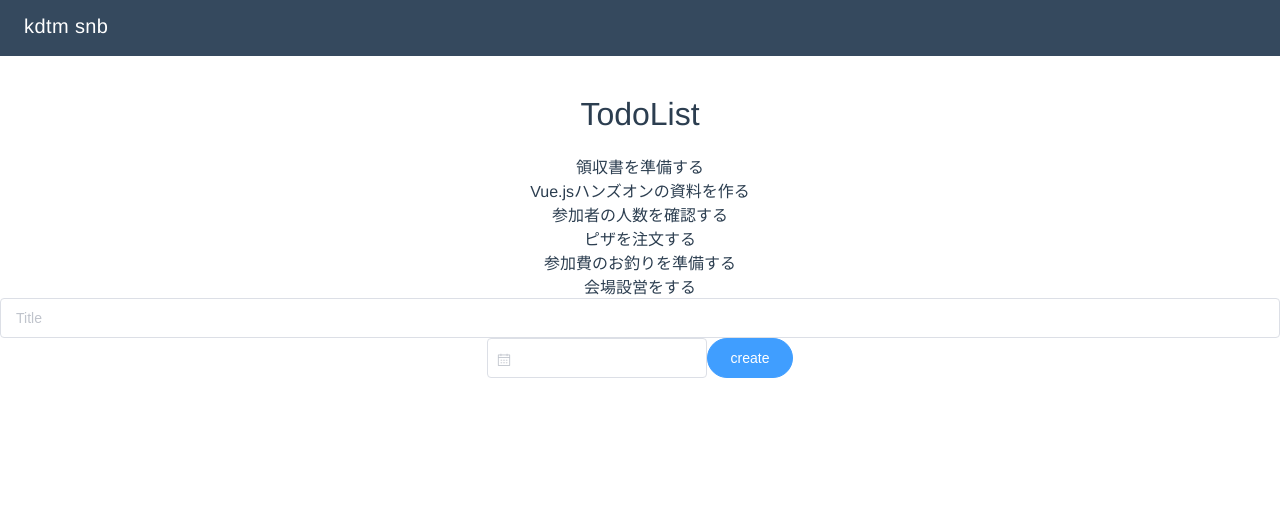
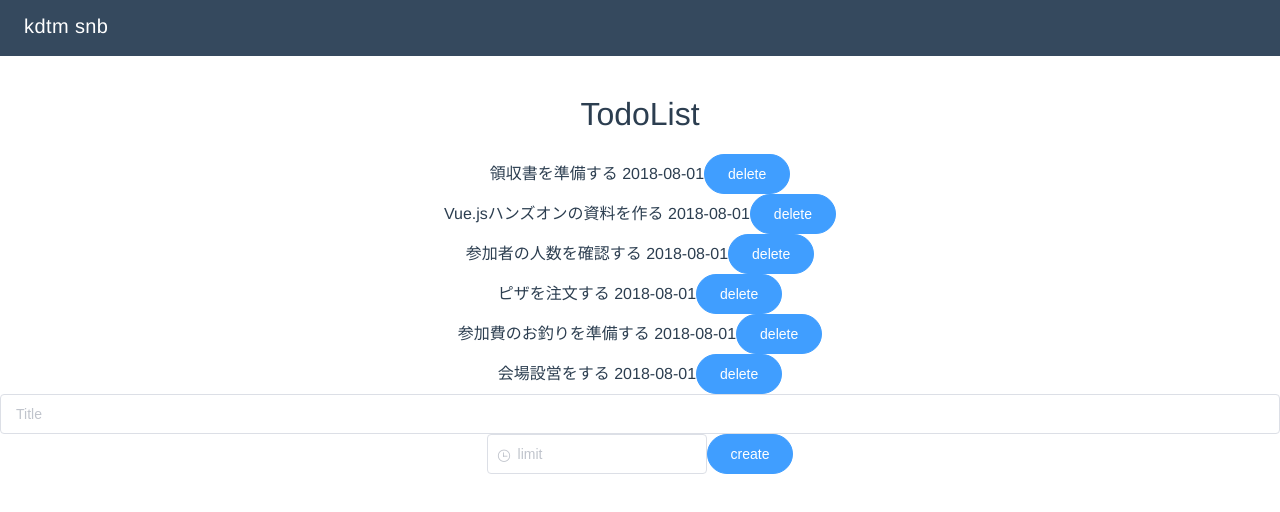
Before and after one commit to kadotami/kdtm_snb, a Vue app: page /#/todo in a window 1280 px wide. Shown: the top 512 px of the page. Built offline with nearby package versions, Linux system fonts and the light colour scheme.

Commit message:
modify methods for todos

```diff
--- a/src/components/Todo.vue
+++ b/src/components/Todo.vue
@@ -1,8 +1,8 @@
 <template lang="pug">
   .todo
     h1 TodoList
-    todo-list(v-for="item in items" :item="item")
-    todo-form
+    todo-list(@delete-item="deleteItem" v-for="item in items" :item="item" :key="item.id")
+    todo-form(@create-item="createItem")
 </template>
 
 <script>
@@ -13,18 +13,32 @@ export default {
   data () {
     return {
       items: [
-        { title: '領収書を準備する', isChecked: true },
-        { title: 'Vue.jsハンズオンの資料を作る', isChecked: true },
-        { title: '参加者の人数を確認する', isChecked: false },
-        { title: 'ピザを注文する', isChecked: false },
-        { title: '参加費のお釣りを準備する', isChecked: false },
-        { title: '会場設営をする', isChecked: false }
+        { id: 1, title: '領収書を準備する', limit: '2018-08-01' },
+        { id: 2, title: 'Vue.jsハンズオンの資料を作る', limit: '2018-08-01' },
+        { id: 3, title: '参加者の人数を確認する', limit: '2018-08-01' },
+        { id: 4, title: 'ピザを注文する', limit: '2018-08-01' },
+        { id: 5, title: '参加費のお釣りを準備する', limit: '2018-08-01' },
+        { id: 6, title: '会場設営をする', limit: '2018-08-01' }
       ]
     }
   },
   components: {
     TodoForm,
     TodoList
+  },
+  methods: {
+    createItem: function (item) {
+      this.items.push(item)
+    },
+    deleteItem: function (id) {
+      let target = 0
+      this.items.filter(function (item, index) {
+        if (item.id === id) {
+          target = index
+        }
+      })
+      this.items.splice(target, 1)
+    }
   }
 }
 </script>
--- a/src/components/TodoForm.vue
+++ b/src/components/TodoForm.vue
@@ -1,7 +1,7 @@
 <template lang='pug'>
   .todo-form
     el-input(placeholder="Title" v-model="createTitle")
-    el-date-picker(type="date" v-model="createLimit")
+    el-date-picker(type="datetime" v-model="createLimit" placeholder="limit")
     el-button(@click="create(createTitle,createLimit)" type="primary" round)
       | create
 </template>
@@ -17,11 +17,15 @@ export default {
   },
   methods: {
     create: function (createTitle, createLimit) {
-      this.$parent.items.push({
-        title: createTitle,
-        limit: createLimit
-      })
-      this.createTitle = ''
+      if (createTitle !== '' && createLimit !== '') {
+        const obj = {
+          title: createTitle,
+          limit: createLimit
+        }
+        this.$emit('create-item', obj)
+        this.createTitle = ''
+        this.createLimit = ''
+      }
     }
   }
 }
--- a/src/components/TodoList.vue
+++ b/src/components/TodoList.vue
@@ -1,13 +1,32 @@
 <template lang='pug'>
   .todo-list
     | {{ item.title }}
+    | {{ item.limit }}
+    el-button(@click="dialogVisible = true" type="primary" round)
+      | delete
+    el-dialog(title="Tips" :visible.sync="dialogVisible" width="30%")
+      span Are you sure?
+      span.dialog-footer(slot="footer")
+      el-button(@click="dialogVisible = false") Cancel
+      el-button(type="primary" @click="deleteItem(item.id)") Delete
 </template>
 
 <script>
 export default {
   name: 'todo-list',
-  props: ['item'],
+  props: {
+    item: Object
+  },
+  data () {
+    return {
+      dialogVisible: false
+    }
+  },
   methods: {
+    deleteItem: function (id) {
+      this.$emit('delete-item', id)
+      this.dialogVisible = false
+    }
   }
 }
 </script>
```
